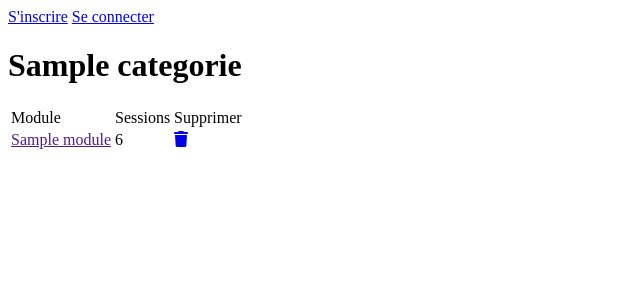
After one commit to David-SDA/SymfonySession, a Symfony app: template templates/categorie/show.html.twig in a window 1280 px wide. The commit adds this page. Shown: the top 300 px of the page, without its empty margins (0-640 px from the left). Run offline with Twig, Linux system fonts and the light colour scheme; the template is opened without the code that fills it: most values are stand-ins (such as "Sample title", 1, 10 or a date in 2020); some libraries are stand-ins or nearby versions.

Commit message:
Ajout listage des modules d'une catégorie

```diff
--- a/templates/categorie/index.html.twig
+++ b/templates/categorie/index.html.twig
@@ -16,8 +16,8 @@
             <tbody>
                 {% for categorie in categories %}
                     <tr>
-                        <td><a href="#">{{ categorie }}</a></td>
-                        <td><i>nb de modules</i></td>
+                        <td><a href="{{ path('show_categorie', { 'id' : categorie.id }) }}">{{ categorie }}</a></td>
+                        <td>{{ categorie.modules | length }}</td>
                         <td><a href="#"><i class="fa-solid fa-trash"></i></a></td>
                     </tr>
                 {% endfor %}
--- /dev/null
+++ b/templates/categorie/show.html.twig
@@ -0,0 +1,35 @@
+{% extends 'base.html.twig' %}
+
+{% block title %}Détails d'une catégorie{% endblock %}
+
+{% block body %}
+
+    {% if categorie %}
+
+        <h1>{{ categorie }}</h1>
+        {% if categorie.modules %}
+
+            <table>
+                <thead>
+                    <tr>
+                        <td>Module</td>
+                        <td>Sessions</td>
+                        <td>Supprimer</td>
+                    </tr>
+                </thead>
+                <tbody>
+                    {% for module in categorie.modules %}
+                        <tr>
+                            <td><a href="">{{ module }}</a></td>
+                            <td>{{ module.sessionModules | length }}</td>
+                            <td><a href="#"><i class="fa-solid fa-trash"></i></a></td>
+                        </tr>
+                    {% endfor %}
+                </tbody>
+            </table>
+
+        {% endif %}
+
+    {% endif %}
+
+{% endblock body %}
--- a/templates/session/show.html.twig
+++ b/templates/session/show.html.twig
@@ -29,8 +29,8 @@
                     <tbody>
                         {% for sessionModule in session.sessionModules %}
                             <tr>
-                                <td>{{ sessionModule.module }}</td>
-                                <td><a href="#">{{ sessionModule.module.categorie }}</a></td>
+                                <td><a href="#">{{ sessionModule.module }}</a></td>
+                                <td><a href="{{ path('show_categorie', { 'id' : sessionModule.module.categorie.id }) }}">{{ sessionModule.module.categorie }}</a></td>
                                 <td>{{ sessionModule.nombreJours }}</td>
                                 <td><a href="#"><i class="fa-solid fa-trash"></i></a></td>
                             </tr>
```
Also changed, not shown: src/Controller/CategorieController.php (+11 -2 lines).
